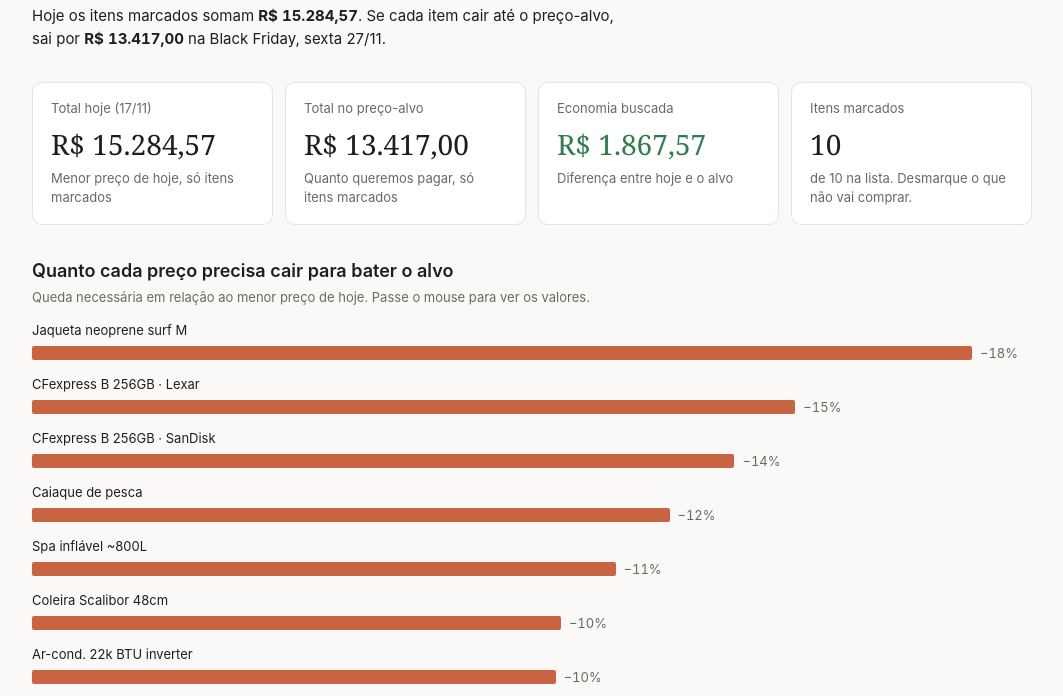
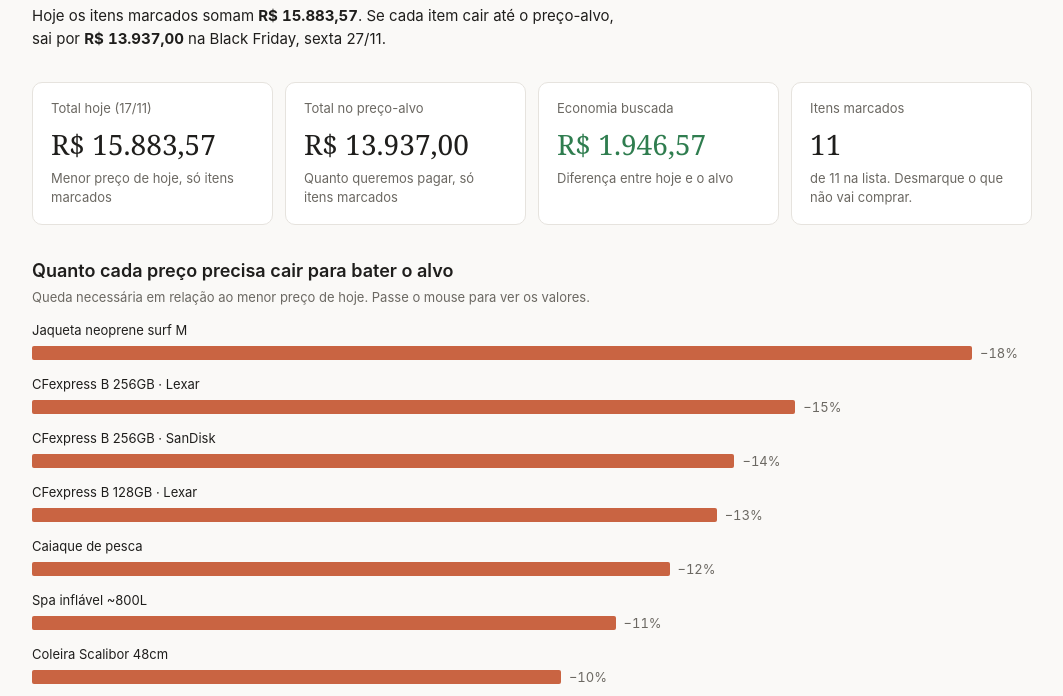
Before and after one commit to rodrigoormond-dotcom/ormond, a plain HTML site: page blackfriday/index.html in a window 1280 px wide. Shown: the part 83-779 px from the top of the page, without its empty margins (108-1171 px from the left). Drawn offline with Linux system fonts and the light colour scheme.

Commit message:
Add 128GB Lexar CFexpress option
Co-Authored-By: Claude Opus 5.5 <noreply@anthropic.com>
Claude-Session: https://claude.ai/code/session_01NZ8avRMAThzmBsJK5uKKJJ

```diff
--- a/blackfriday/index.html
+++ b/blackfriday/index.html
@@ -112,7 +112,8 @@
     { item: "Jaqueta neoprene surf M", modelo: "Rip Curl E-Bomb 1.5mm", hoje: 1099.00, onde: "Centauro", alvo: 900, bf: null, status: "Monitorando" },
     { item: "Barra LED Ulanzi UA12", modelo: "Ulanzi UA12 12W bicolor inflável", hoje: 216.98, onde: "Mercado Livre (Pix)", alvo: 200, bf: null, status: "Monitorando" },
     { item: "CFexpress B 256GB · SanDisk", modelo: "SanDisk Extreme PRO 256GB (1700 MB/s)", hoje: 1619.10, onde: "Bella Photo (Pix)", alvo: 1400, bf: null, status: "Monitorando" },
-    { item: "CFexpress B 256GB · Lexar", modelo: "Lexar Professional Gold 256GB (1750 MB/s)", hoje: 1699.99, onde: "Pichau (Pix)", alvo: 1450, bf: null, status: "Monitorando" }
+    { item: "CFexpress B 256GB · Lexar", modelo: "Lexar Professional Gold 256GB (1750 MB/s)", hoje: 1699.99, onde: "Pichau (Pix)", alvo: 1450, bf: null, status: "Monitorando" },
+    { item: "CFexpress B 128GB · Lexar", modelo: "Lexar Professional Silver 128GB (1750/1300 MB/s)", hoje: 599.00, onde: "Mercado Livre (c/ NF-e)", alvo: 520, bf: null, status: "Monitorando" }
   ];
 
   const KEY = "bf2026-fora";
```
